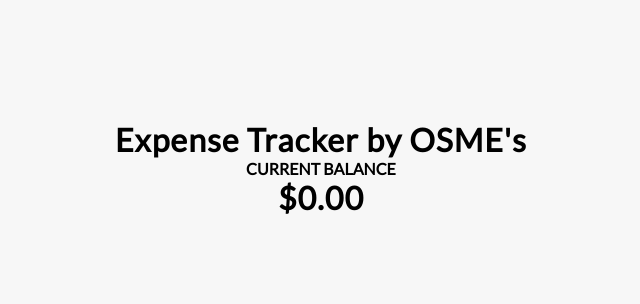
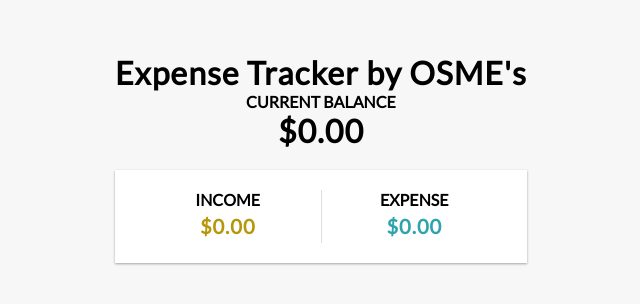
Before and after one commit to thediaryofmos/expense-tracker, a React (Create React App) app: page / in a window 1280 px wide. Shown: the part 232-536 px from the top of the page, without its empty margins (319-959 px from the left). Built offline with nearby package versions, Linux system fonts and the light colour scheme.

Commit message:
Completed AccountSummary.js component

```diff
--- a/src/App.js
+++ b/src/App.js
@@ -3,12 +3,14 @@
 
 import {Header} from './Components/Header'
 import {Balance} from './Components/Balance'
+import {AccountSummary} from './Components/AccountSummary'
 
 function App() {
   return (
     <div className="App">
       <Header />
       <Balance />
+      <AccountSummary />
     </div>
   );
 }
--- a/src/Components/AccountSummary.js
+++ b/src/Components/AccountSummary.js
@@ -2,9 +2,15 @@
 
 export const AccountSummary = () => {
     return(
-        <div>
-            <h4>Current Balance</h4>
-            <h1>$0.00</h1>
+        <div className= "inc-exp-container">
+            <div>
+                <h4>Income</h4>
+                <p className = "money plus">$0.00</p>
+            </div>
+            <div>
+                <h4>Expense</h4>
+                <p className = "money minus">$0.00</p>
+            </div>
         </div>
     )
 }
```
Also changed, not shown: 1 other file (tests, documents, lock files or other folders).
